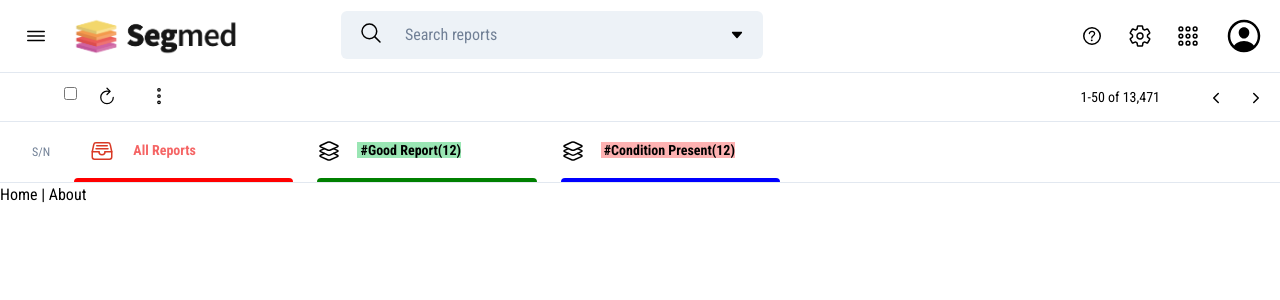
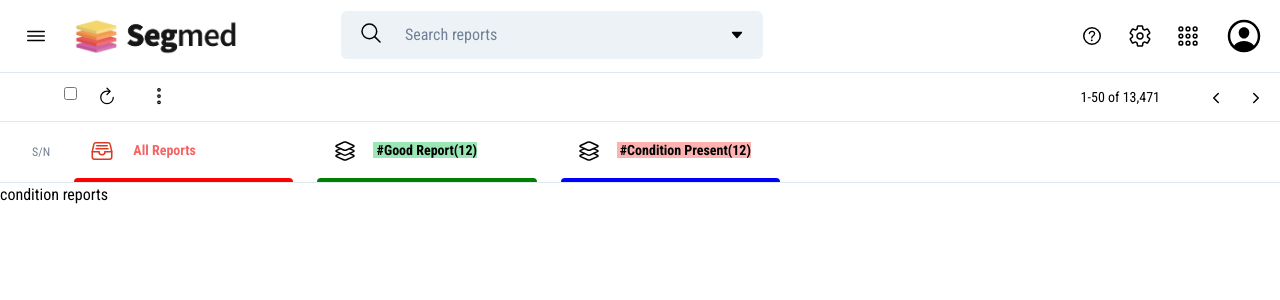
Before and after one commit to uchedotphp/segmed-medical-reports, a Vue app: page /condition-reports in a window 1280 px wide. Shown: the top 300 px of the page. Built offline with nearby package versions, Linux system fonts and the light colour scheme.

Commit message:
Did some clean up by removing boiler template files and creating views for All Reports(@/views/Reports.vue), Good Reports(@/views/GoodReports.vue) and Condition Present(@/views/ConditionReports.vue) and also linking them up in the router index file

```diff
--- a/src/App.vue
+++ b/src/App.vue
@@ -3,26 +3,22 @@
     <LogoHeader />
     <PaginationHeader />
     <NavigationMenu />
-    <div id="nav">
-      <router-link to="/">Home</router-link> |
-      <router-link to="/about">About</router-link>
-    </div>
-    <router-view/>
+    <router-view />
   </div>
 </template>
 
 <script>
 import LogoHeader from "@/components/LogoHeader";
-import PaginationHeader from '@/components/PaginationHeader';
+import PaginationHeader from "@/components/PaginationHeader";
 import NavigationMenu from "@/components/NavigationMenu";
 
 export default {
   components: {
     LogoHeader,
     PaginationHeader,
-    NavigationMenu
+    NavigationMenu,
   },
-}
+};
 </script>
 <style lang="scss">
 @import url("https://fonts.googleapis.com/css2?family=Roboto+Condensed:wght@400;700&display=swap");
--- a/src/components/NavigationMenu.vue
+++ b/src/components/NavigationMenu.vue
@@ -5,7 +5,7 @@
       </span>
     <router-link
       class="report-badge-all w-1/5 px-3 pt-4 hover:bg-gray-200 text-red-500 font-bold"
-      to="/"
+      :to="{ name: 'AllReports' }"
     >
       <svg
         class="h-6 pr-4 pl-4 inline-block"
@@ -56,10 +56,10 @@
     </router-link>
     <router-link
       class="report-badge-good w-1/5 px-3 pt-4 hover:bg-gray-200 font-bold"
-      to="/"
+      :to="{ name: 'GoodReports' }"
     >
       <svg
-        class="h-6 pr-4 inline-block"
+        class="h-6 pr-4 pl-4 inline-block"
         xmlns="http://www.w3.org/2000/svg"
         viewBox="0 0 512 512"
       >
@@ -83,10 +83,10 @@
     </router-link>
     <router-link
       class="report-badge-present w-1/5 px-3 pt-4 hover:bg-gray-200 font-bold"
-      to="/"
+      :to="{ name: 'ConditionReports' }"
     >
       <svg
-        class="h-6 pr-4 inline-block"
+        class="h-6 pr-4 pl-4 inline-block"
         xmlns="http://www.w3.org/2000/svg"
         viewBox="0 0 512 512"
       >
--- a/src/router/index.js
+++ b/src/router/index.js
@@ -1,24 +1,30 @@
 import Vue from 'vue'
 import VueRouter from 'vue-router'
-import Home from '../views/Home.vue'
 
 Vue.use(VueRouter)
 
 const routes = [
   {
-    path: '/',
-    name: 'Home',
-    component: Home
+    path: "/",
+    name: "AllReports",
+    component: () =>
+      import(/* webpackChunkName: "good-reports" */ "../views/Reports.vue"),
   },
   {
-    path: '/about',
-    name: 'About',
-    // route level code-splitting
-    // this generates a separate chunk (about.[hash].js) for this route
-    // which is lazy-loaded when the route is visited.
-    component: () => import(/* webpackChunkName: "about" */ '../views/About.vue')
-  }
-]
+    path: "/good-reports",
+    name: "GoodReports",
+    component: () =>
+      import(/* webpackChunkName: "good-reports" */ "../views/GoodReports.vue"),
+  },
+  {
+    path: "/condition-reports",
+    name: "ConditionReports",
+    component: () =>
+      import(
+        /* webpackChunkName: "condition-reports" */ "../views/ConditionReports.vue"
+      ),
+  },
+];
 
 const router = new VueRouter({
   mode: 'history',
--- /dev/null
+++ b/src/views/ConditionReports.vue
@@ -0,0 +1,15 @@
+<template>
+    <div>
+        condition reports
+    </div>
+</template>
+
+<script>
+    export default {
+        name: 'ConditionReports'
+    }
+</script>
+
+<style lang="scss" scoped>
+
+</style>
--- /dev/null
+++ b/src/views/GoodReports.vue
@@ -0,0 +1,15 @@
+<template>
+    <div>
+Good Reports
+    </div>
+</template>
+
+<script>
+    export default {
+        name: 'GoodReports'
+    }
+</script>
+
+<style lang="scss" scoped>
+
+</style>
--- /dev/null
+++ b/src/views/Reports.vue
@@ -0,0 +1,15 @@
+<template>
+    <div>
+        All reports
+    </div>
+</template>
+
+<script>
+    export default {
+        name: 'Reports'
+    }
+</script>
+
+<style lang="scss" scoped>
+
+</style>
```
